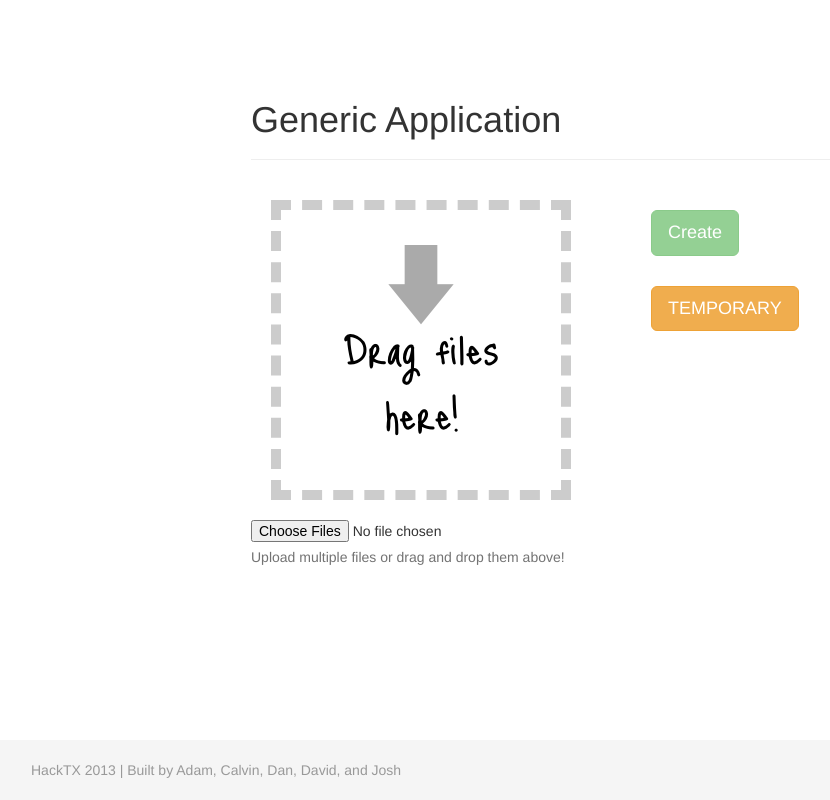
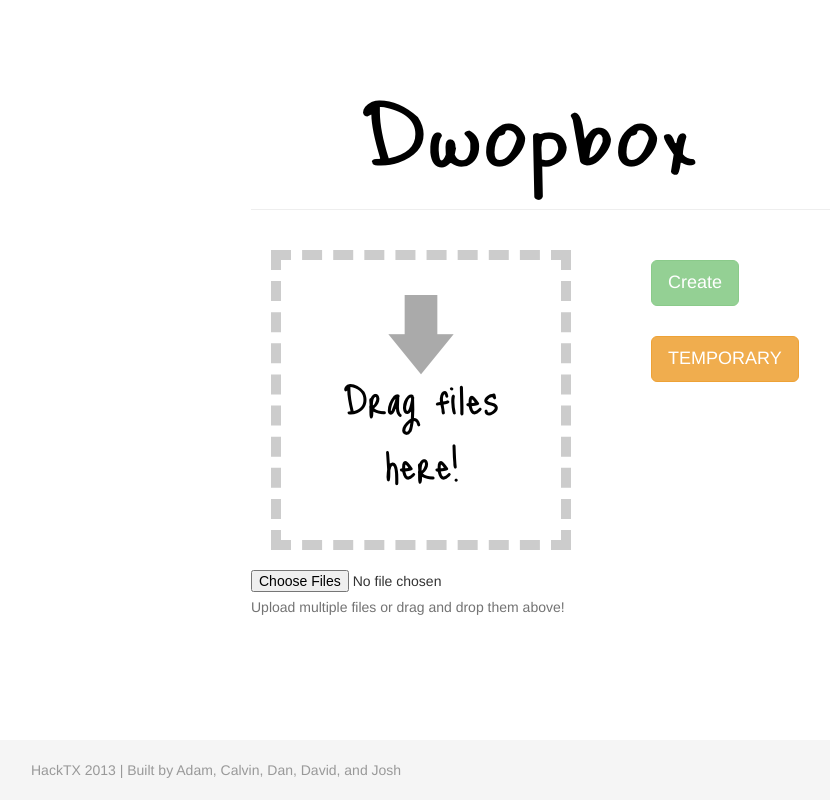
Before and after one commit to calvinmm/hack-tx-2013, a website: page site/index.html in a window 1280 px wide. Shown: the whole page, without its empty margins (39-869 px from the left). Drawn offline with Linux system fonts and the light colour scheme; no server answers.

Commit message:
added logo

```diff
--- a/site/index.html
+++ b/site/index.html
@@ -21,7 +21,8 @@
     <div id="wrap">
         <div class="container container-narrow">
             <div class="page-header">
-                <h1>Generic Application</h1>
+                <img src="logo_text.png" />
+                <!-- <h1>Generic Application</h1> -->
             </div>
 
             <div id="content">
```
Also changed, not shown: site/logo_text.png (added).
